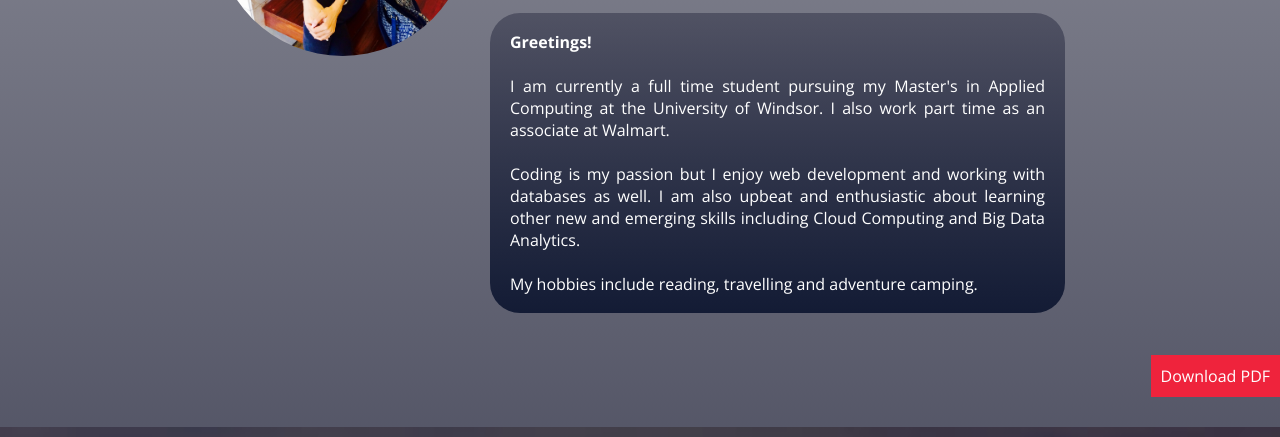
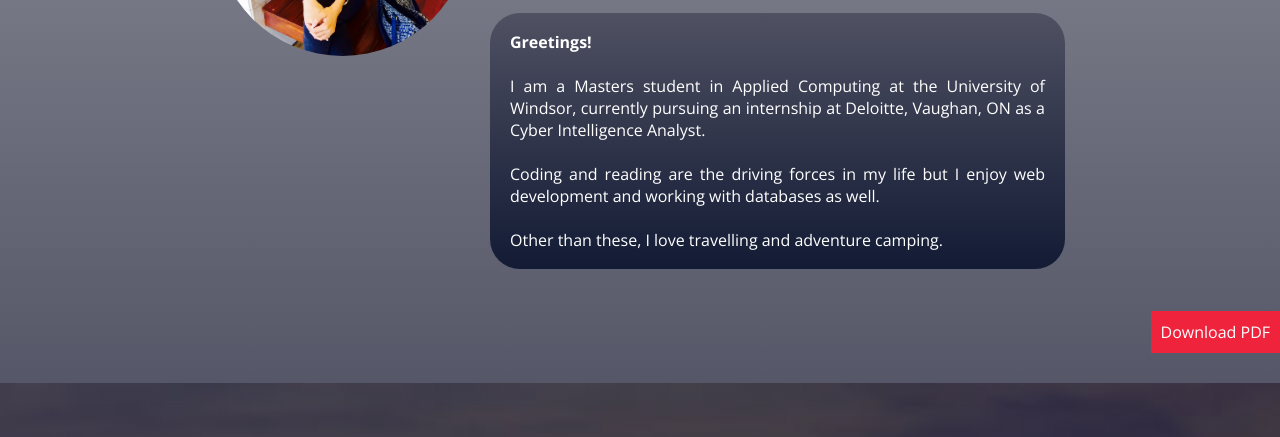
Before and after one commit to eshan-gill/eshan-gill.github.io, a plain HTML site: page index.html in a window 1280 px wide. Shown: the part 363-800 px from the top of the page. Drawn offline with nearby package versions, Linux system fonts and the light colour scheme.

Commit message:
Update index.html

```diff
--- a/index.html
+++ b/index.html
@@ -30,9 +30,10 @@
         <h2>MAC Student at UoW</h2>
 
           <p> <br><br> </p>
-        <div class="intro-block"><p><strong>Greetings! </strong><br><br> I am currently a full time student pursuing my Master's in Applied Computing
-            at the University of Windsor. I also work part time as an associate at Walmart. <br><br> Coding is my passion but I enjoy web development and working with databases as well. I am also upbeat and enthusiastic about learning other new and emerging skills including Cloud Computing and Big Data Analytics.<br><br>
-            My hobbies include reading, travelling and adventure camping. </p>
+        <div class="intro-block"><p><strong>Greetings! </strong><br><br> I am a Masters student in Applied Computing at the University of Windsor,
+          currently pursuing an internship at Deloitte, Vaughan, ON as a Cyber Intelligence Analyst. <br><br>
+          Coding and reading are the driving forces in my life but I enjoy web development and working with databases as well.<br><br>
+            Other than these, I love travelling and adventure camping. </p>
         </div>
           <p><br></p>
       </div>
```
